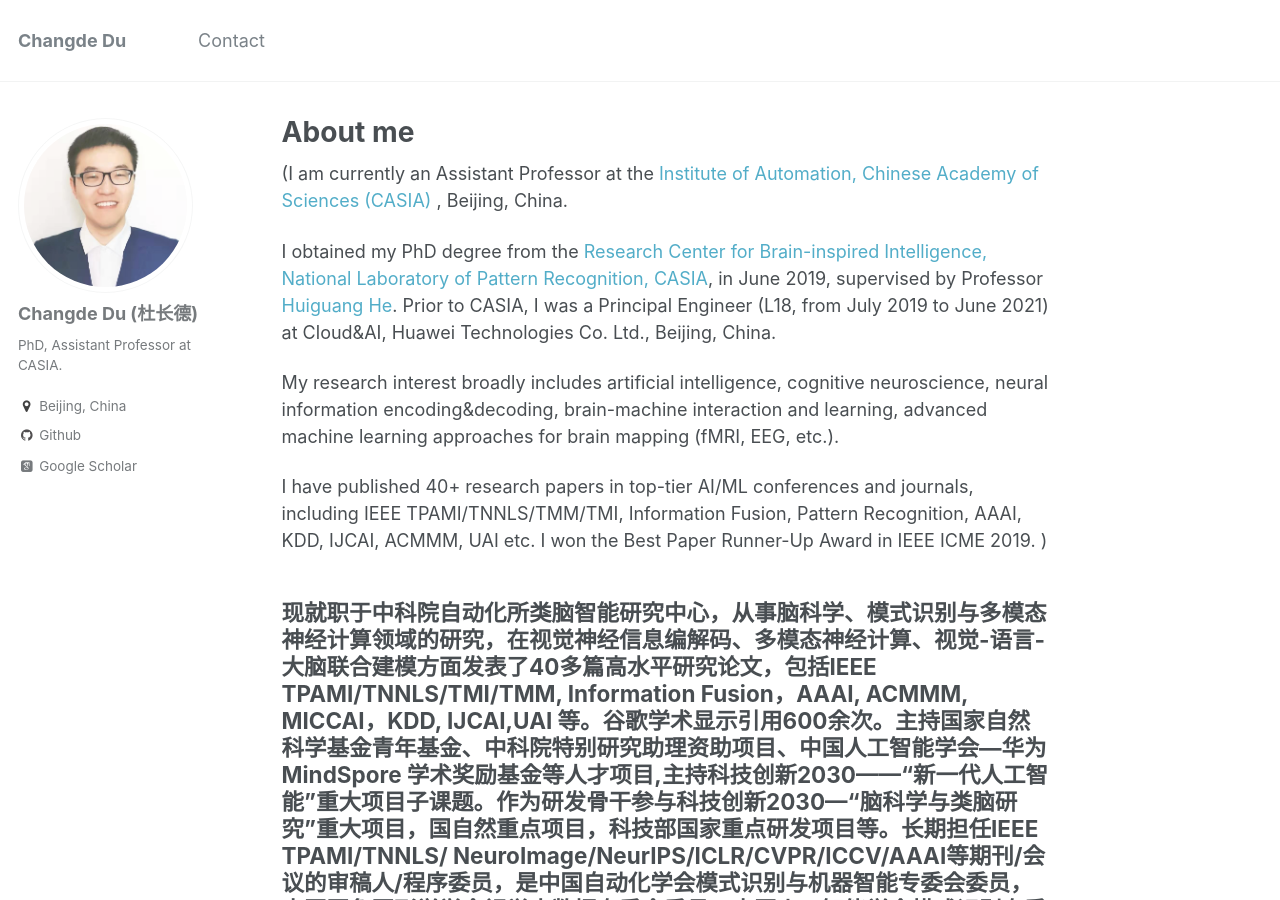
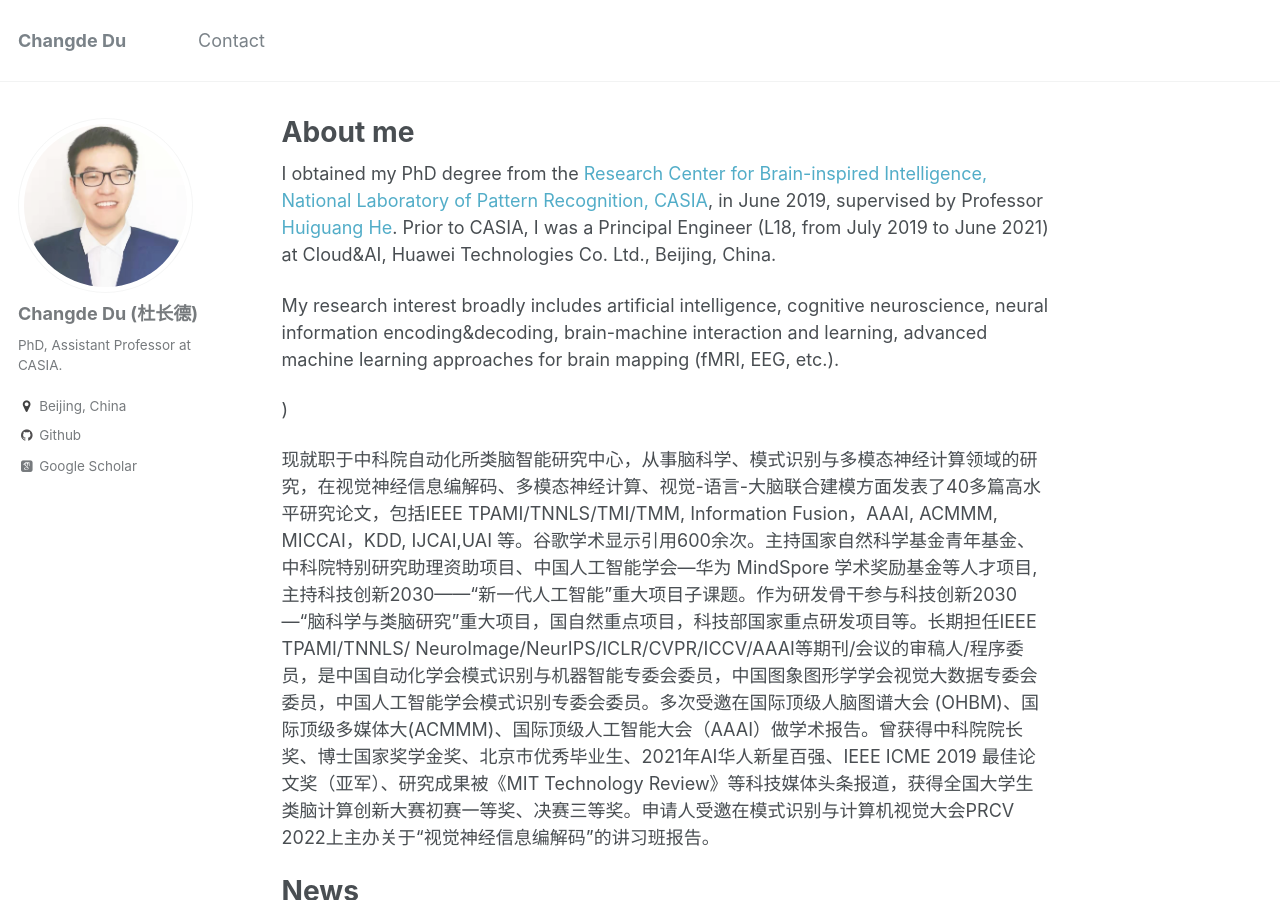
Before and after one commit to ChangdeDu/changdedu.github.io, a Jekyll site: the page built from _pages/about.md, in a window 1280 px wide and 900 px high. Built offline with Jekyll 4.4.1, drawn with Linux system fonts in a browser that asks for light colours; some web fonts are replaced.

Commit message:
Update about.md

```diff
--- a/_pages/about.md
+++ b/_pages/about.md
@@ -8,18 +8,17 @@ redirect_from:
   - /about.html
 ---
 
-[//]: #
-(I am currently an Assistant Professor at the [Institute of Automation, Chinese Academy of Sciences (CASIA)](http://www.ia.cas.cn/) , Beijing, China.
+[//]: # (I am currently an Assistant Professor at the [Institute of Automation, Chinese Academy of Sciences (CASIA)](http://www.ia.cas.cn/) , Beijing, China.)
 
 I obtained my PhD degree from the [Research Center for Brain-inspired Intelligence, National Laboratory of Pattern Recognition, CASIA](https://bii.ia.ac.cn/), in  June 2019, supervised by Professor [Huiguang He](http://www.ia.cas.cn/sourcedb_ia_cas/cn/iaexpert/200908/t20090804_2310528.html). Prior to CASIA, I was a Principal Engineer (L18, from July 2019 to June 2021) at Cloud&AI, Huawei Technologies Co. Ltd., Beijing, China.
 
 My research interest broadly includes artificial intelligence, cognitive neuroscience, neural information encoding&decoding, brain-machine interaction and learning, advanced machine learning approaches for brain mapping (fMRI, EEG, etc.).
 
-I have published 40+ research papers in top-tier AI/ML conferences and journals, including IEEE TPAMI/TNNLS/TMM/TMI, Information Fusion, Pattern Recognition, AAAI, KDD, IJCAI, ACMMM, UAI etc. I won the Best Paper Runner-Up Award in IEEE ICME 2019.
+[//]: # (I have published 40+ research papers in top-tier AI/ML conferences and journals, including IEEE TPAMI/TNNLS/TMM/TMI, Information Fusion, Pattern Recognition, AAAI, KDD, IJCAI, ACMMM, UAI etc. I won the Best Paper Runner-Up Award in IEEE ICME 2019.
 )
 
 现就职于中科院自动化所类脑智能研究中心，从事脑科学、模式识别与多模态神经计算领域的研究，在视觉神经信息编解码、多模态神经计算、视觉-语言-大脑联合建模方面发表了40多篇高水平研究论文，包括IEEE TPAMI/TNNLS/TMI/TMM, Information Fusion，AAAI, ACMMM, MICCAI，KDD, IJCAI,UAI 等。谷歌学术显示引用600余次。主持国家自然科学基金青年基金、中科院特别研究助理资助项目、中国人工智能学会—华为 MindSpore 学术奖励基金等人才项目,主持科技创新2030——“新一代人工智能”重大项目子课题。作为研发骨干参与科技创新2030—“脑科学与类脑研究”重大项目，国自然重点项目，科技部国家重点研发项目等。长期担任IEEE TPAMI/TNNLS/ NeuroImage/NeurIPS/ICLR/CVPR/ICCV/AAAI等期刊/会议的审稿人/程序委员，是中国自动化学会模式识别与机器智能专委会委员，中国图象图形学学会视觉大数据专委会委员，中国人工智能学会模式识别专委会委员。多次受邀在国际顶级人脑图谱大会 (OHBM)、国际顶级多媒体大(ACMMM)、国际顶级人工智能大会（AAAI）做学术报告。曾获得中科院院长奖、博士国家奖学金奖、北京市优秀毕业生、2021年AI华人新星百强、IEEE ICME 2019 最佳论文奖（亚军）、研究成果被《MIT Technology Review》等科技媒体头条报道，获得全国大学生类脑计算创新大赛初赛一等奖、决赛三等奖。申请人受邀在模式识别与计算机视觉大会PRCV 2022上主办关于“视觉神经信息编解码”的讲习班报告。
----
+
 
 # News
 - 03/2023: Our paper on "Multimodal Learning of Brain-Visual-Linguistic Features" got accepted to [[**IEEE TPAMI**]](https://arxiv.org/abs/2210.06756). The [[Code]](https://github.com/ChangdeDu/BraVL) and [[Data]](https://figshare.com/articles/dataset/BraVL/17024591) have been released.
```
